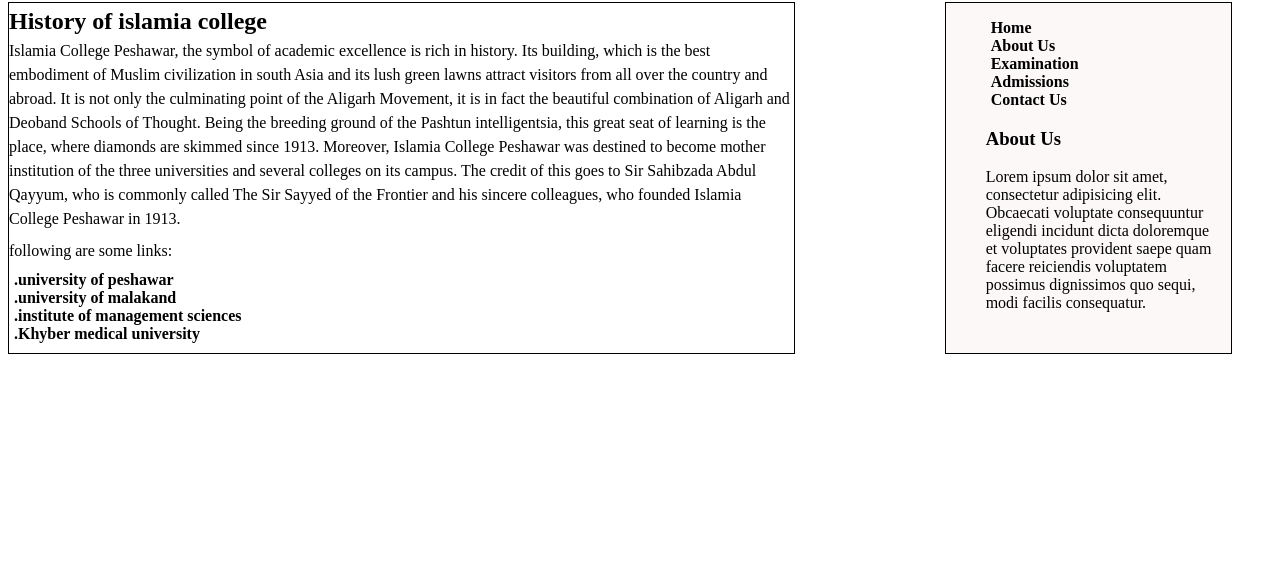
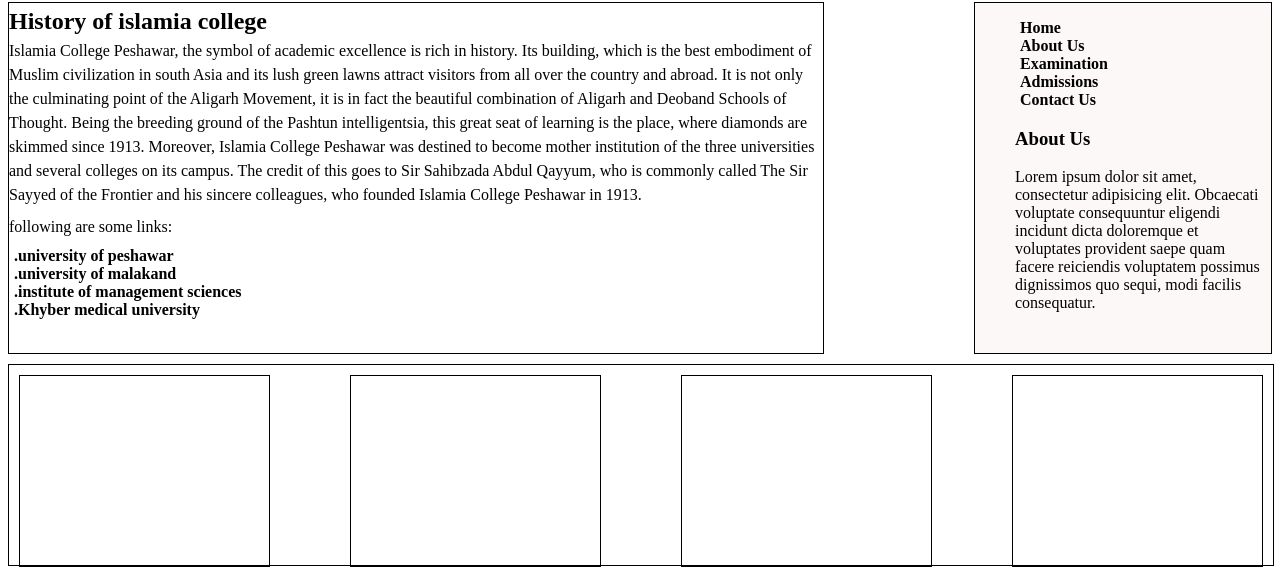
Before and after one commit to MuhammadUmair151601/ICP_clone, a plain HTML site: page index.html in a window 1280 px wide. Shown: the part 536-1110 px from the top of the page. Before the commit the page ends 898 px from the top, so only its background shows below. Drawn offline with Linux system fonts and the light colour scheme.

Commit message:
four more divs added

```diff
--- a/index.html
+++ b/index.html
@@ -41,9 +41,12 @@
     <H3 class="aboutus">About Us</H3>
     <p class="aboutP">Lorem ipsum dolor sit amet, consectetur adipisicing elit. Obcaecati voluptate consequuntur eligendi incidunt dicta doloremque et voluptates provident saepe quam facere reiciendis voluptatem possimus dignissimos quo sequi, modi facilis consequatur.</p>
 </div>
-    <div class="somelinks"></div>
-    <div class="aboutus"></div>
 </div>
+<div class="fourdivs">
+    <div class="label"></div>
+    <div class="label"></div>
+    <div class="label"></div>
+    <div class="label"></div>
 </div>
 </body>
 </html>
--- a/style.css
+++ b/style.css
@@ -68,3 +68,18 @@
 .following, a{
  line-height: 0.5;
 }
+.fourdivs{
+  display: flex;
+  height: 200px;
+  width: 100%;
+  border: 1px solid black;
+  margin-top: 10px;
+  gap: 60px;
+}
+.label{
+  margin: 10px;
+  border: 1px solid black;
+  height: 190px;
+  width: 250px;
+  gap: 50px;
+}
```
